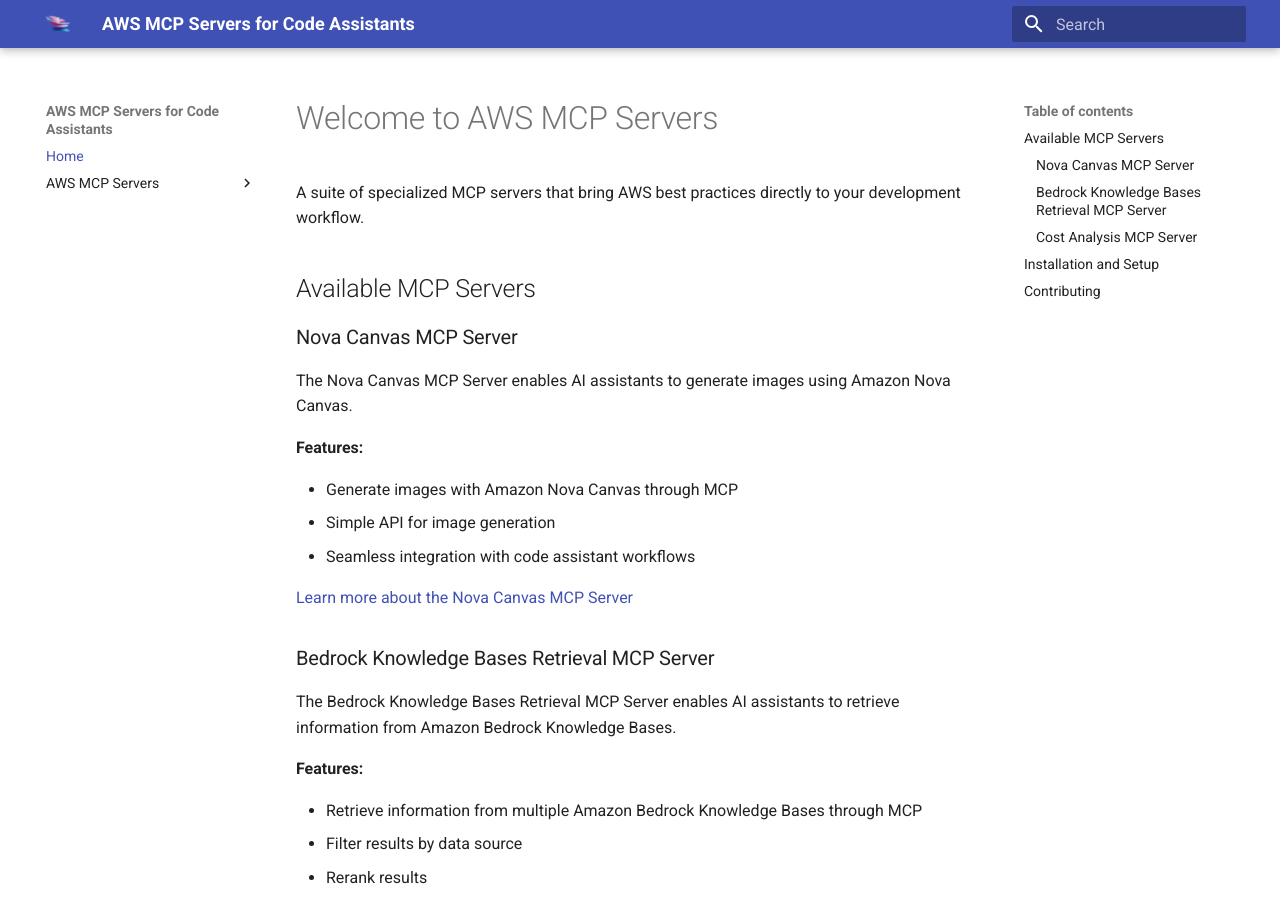
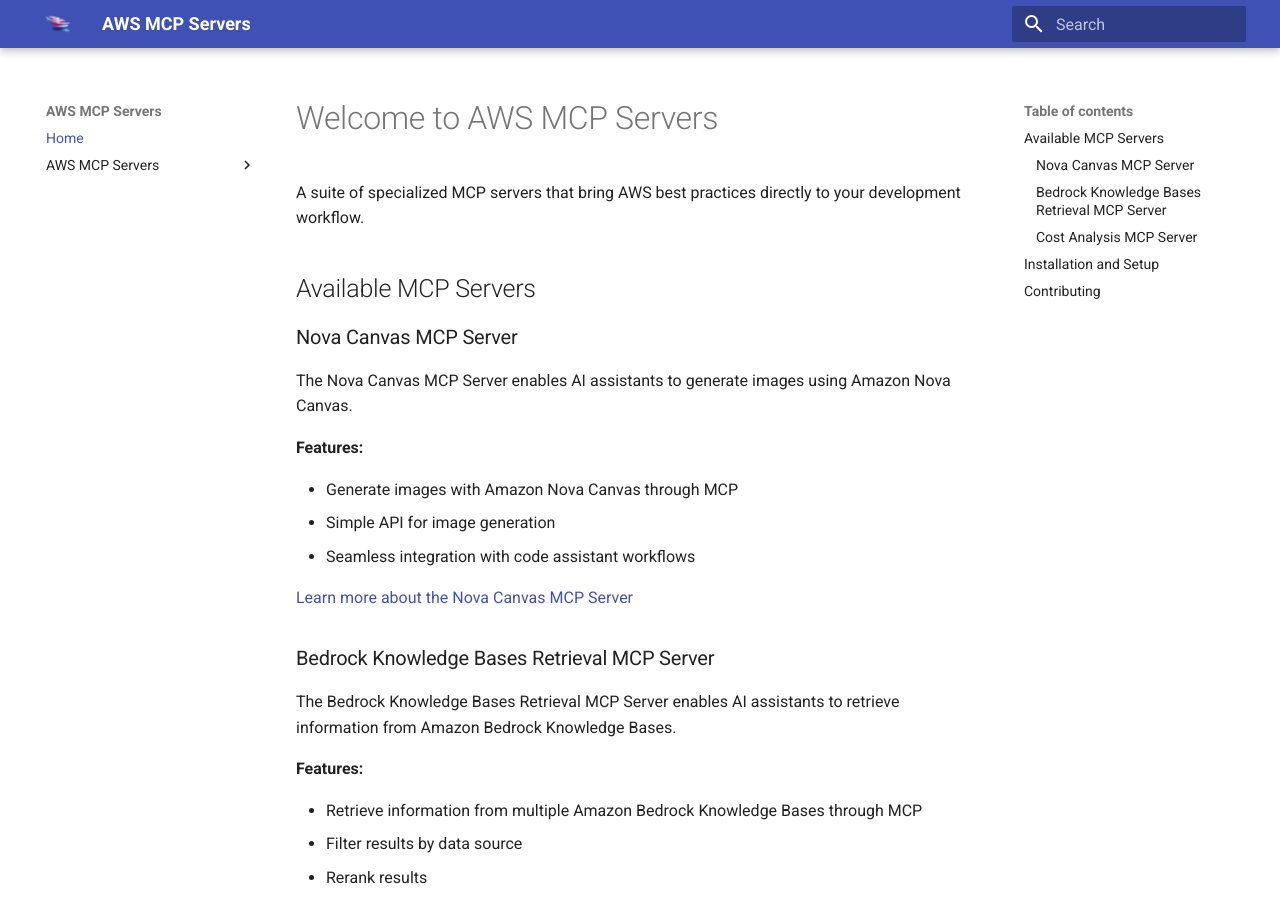
Before and after one commit to tonygitworld/costq-mcp-servers, an MkDocs documentation site: the page built from docs/index.md, in a window 1280 px wide and 900 px high. Built offline with MkDocs 1.6.1 and Material for MkDocs 9.7.7, drawn with Linux system fonts in a browser that asks for light colours.

Commit message:
New name convention (#33)
* feat: new naming convention

* docs: fix mkdocs.yml

```diff
--- a/mkdocs.yml
+++ b/mkdocs.yml
@@ -1,4 +1,4 @@
-site_name: AWS MCP Servers for Code Assistants
+site_name: AWS MCP Servers
 site_url: https://awslabs.github.io/mcp
 theme:
   name: material
```
